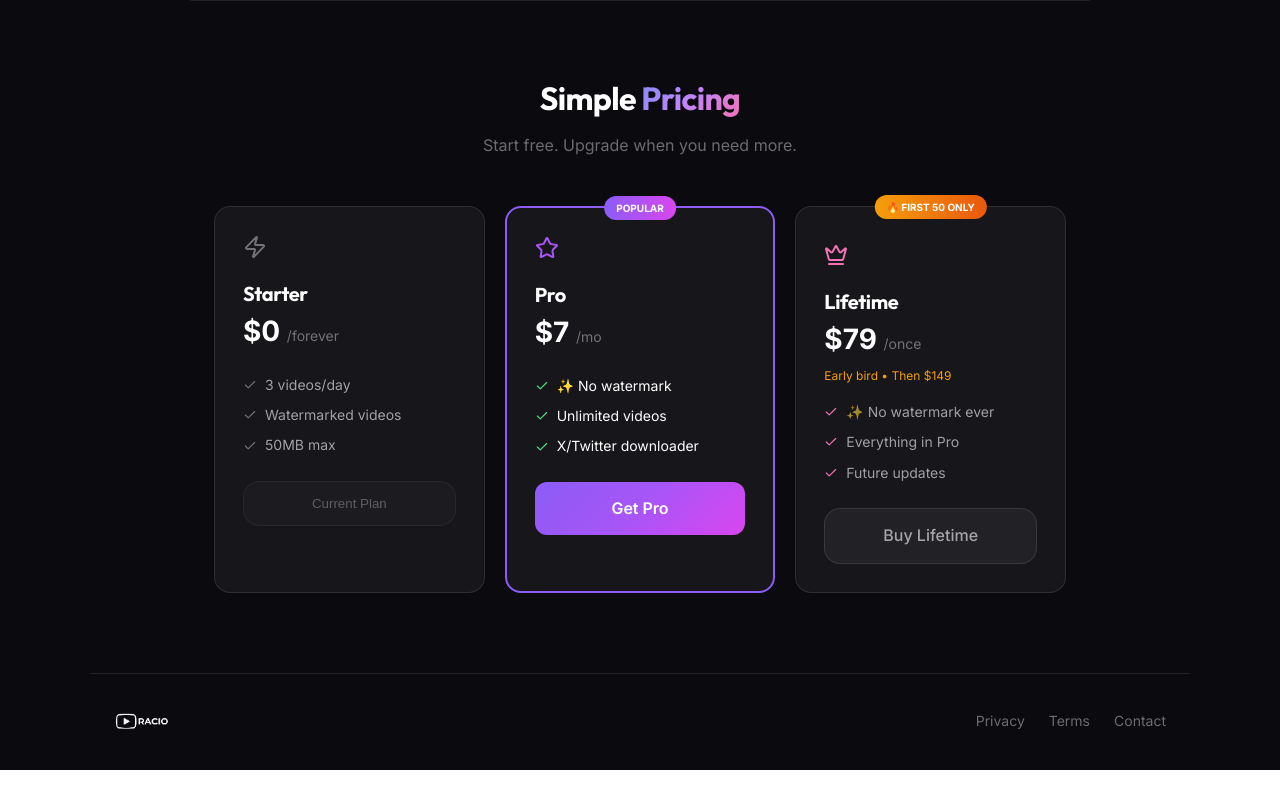
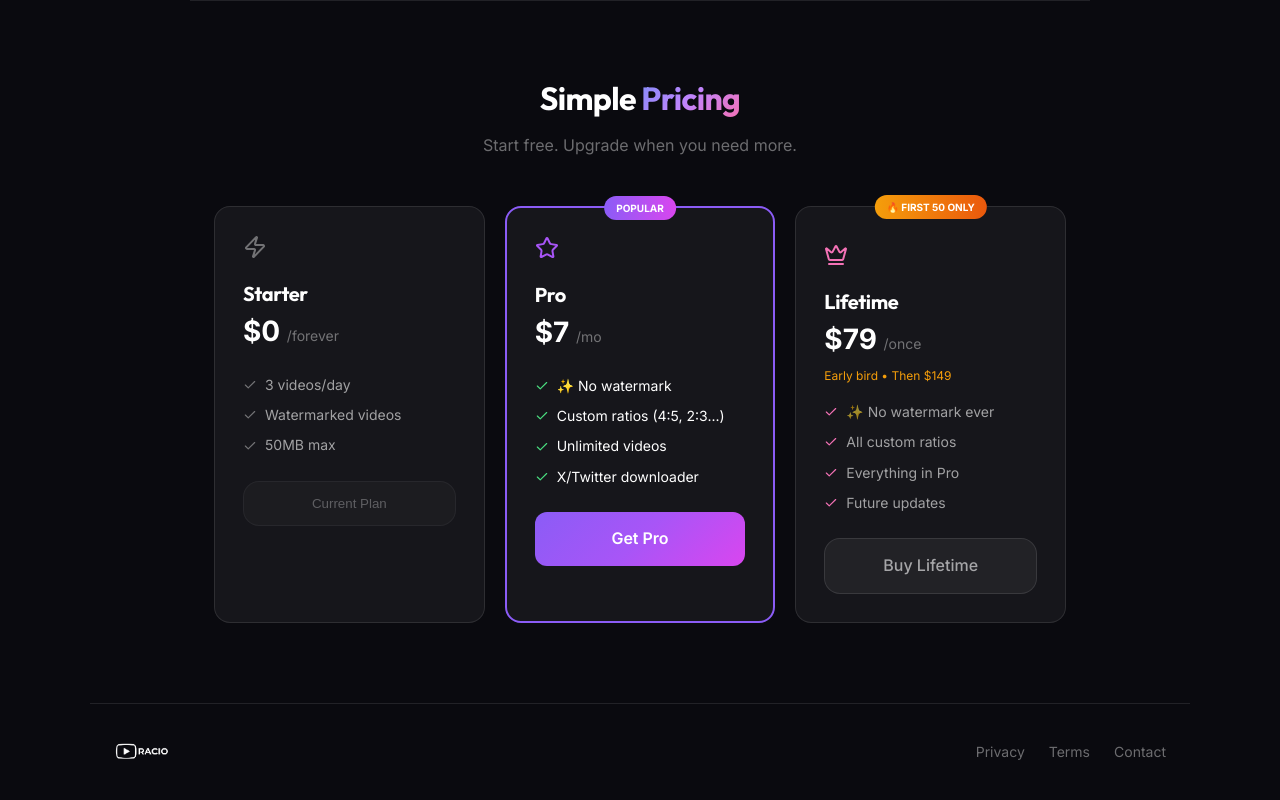
Before and after one commit to illuminaughtyx/RACIO-v1.0, a Next.js app: page / in a window 1280 px wide. Shown: the part 1562-2362 px from the top of the page. Before the commit the page ends 2332 px from the top, so only its background shows below. Built offline with nearby package versions, Linux system fonts and the light colour scheme.

Commit message:
Update pricing UI: Add custom ratios to Pro/Lifetime features

```diff
--- a/src/app/page.tsx
+++ b/src/app/page.tsx
@@ -672,7 +672,7 @@ export default function Home() {
             <h3 style={{ fontSize: 20, fontWeight: 700, marginTop: 16, marginBottom: 4 }}>Pro</h3>
             <p style={{ fontSize: 28, fontWeight: 700, marginBottom: 20 }}>$7 <span style={{ fontSize: 14, fontWeight: 400, color: theme.textMuted }}>/mo</span></p>
             <ul style={{ listStyle: "none", marginBottom: 24 }}>
-              {["✨ No watermark", "Unlimited videos", "X/Twitter downloader"].map(f => (
+              {["✨ No watermark", "Custom ratios (4:5, 2:3...)", "Unlimited videos", "X/Twitter downloader"].map(f => (
                 <li key={f} style={{ display: "flex", alignItems: "center", gap: 8, marginBottom: 8, fontSize: 14 }}>
                   <Check size={14} color="#4ade80" /> {f}
                 </li>
@@ -699,7 +699,7 @@ export default function Home() {
             <p style={{ fontSize: 28, fontWeight: 700, marginBottom: 4 }}>$79 <span style={{ fontSize: 14, fontWeight: 400, color: theme.textMuted }}>/once</span></p>
             <p style={{ fontSize: 12, color: "#f59e0b", marginBottom: 16 }}>Early bird • Then $149</p>
             <ul style={{ listStyle: "none", marginBottom: 24 }}>
-              {["✨ No watermark ever", "Everything in Pro", "Future updates"].map(f => (
+              {["✨ No watermark ever", "All custom ratios", "Everything in Pro", "Future updates"].map(f => (
                 <li key={f} style={{ display: "flex", alignItems: "center", gap: 8, marginBottom: 8, fontSize: 14, color: theme.textSecondary }}>
                   <Check size={14} color={isLifetime ? "#fbbf24" : "#f472b6"} /> {f}
                 </li>
```
